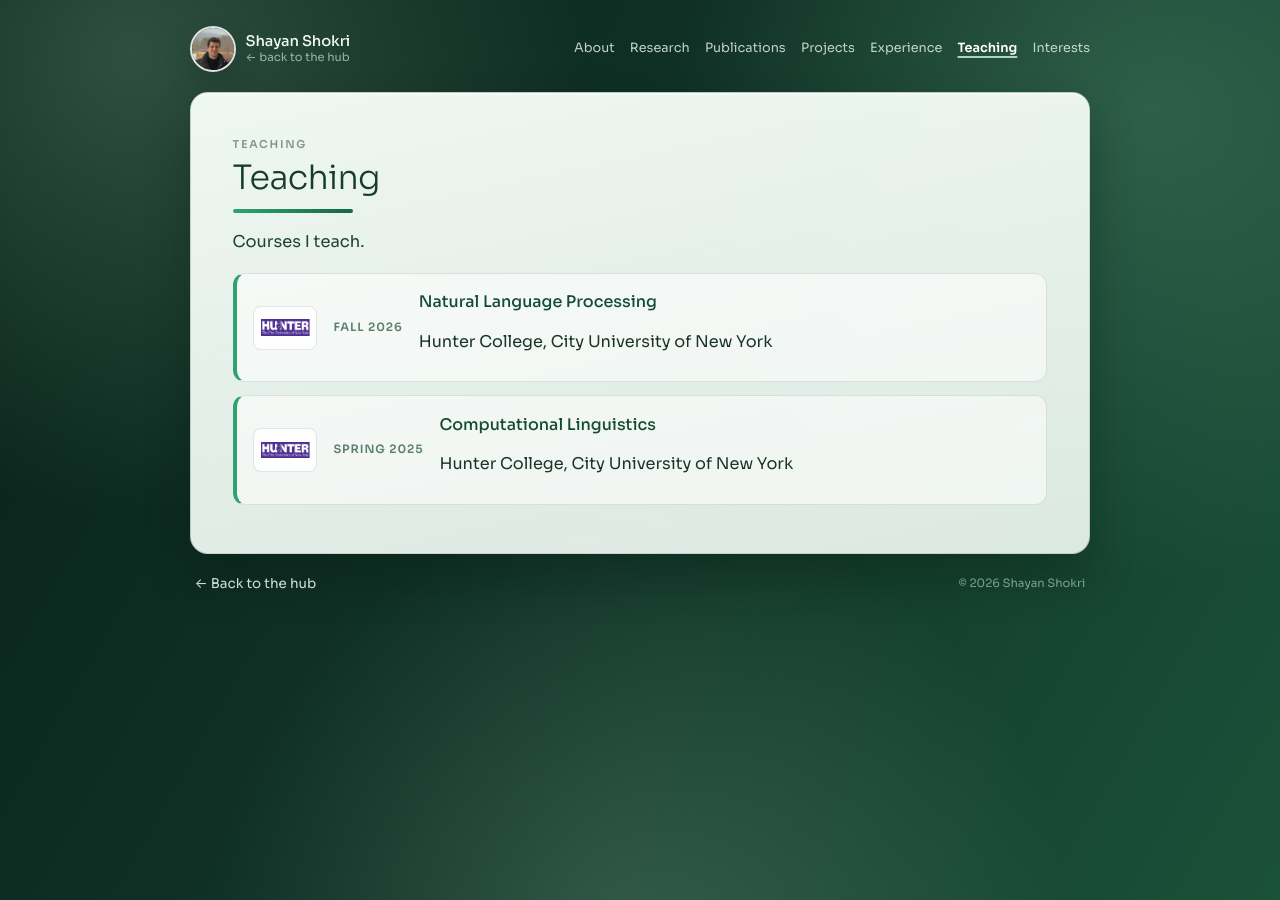
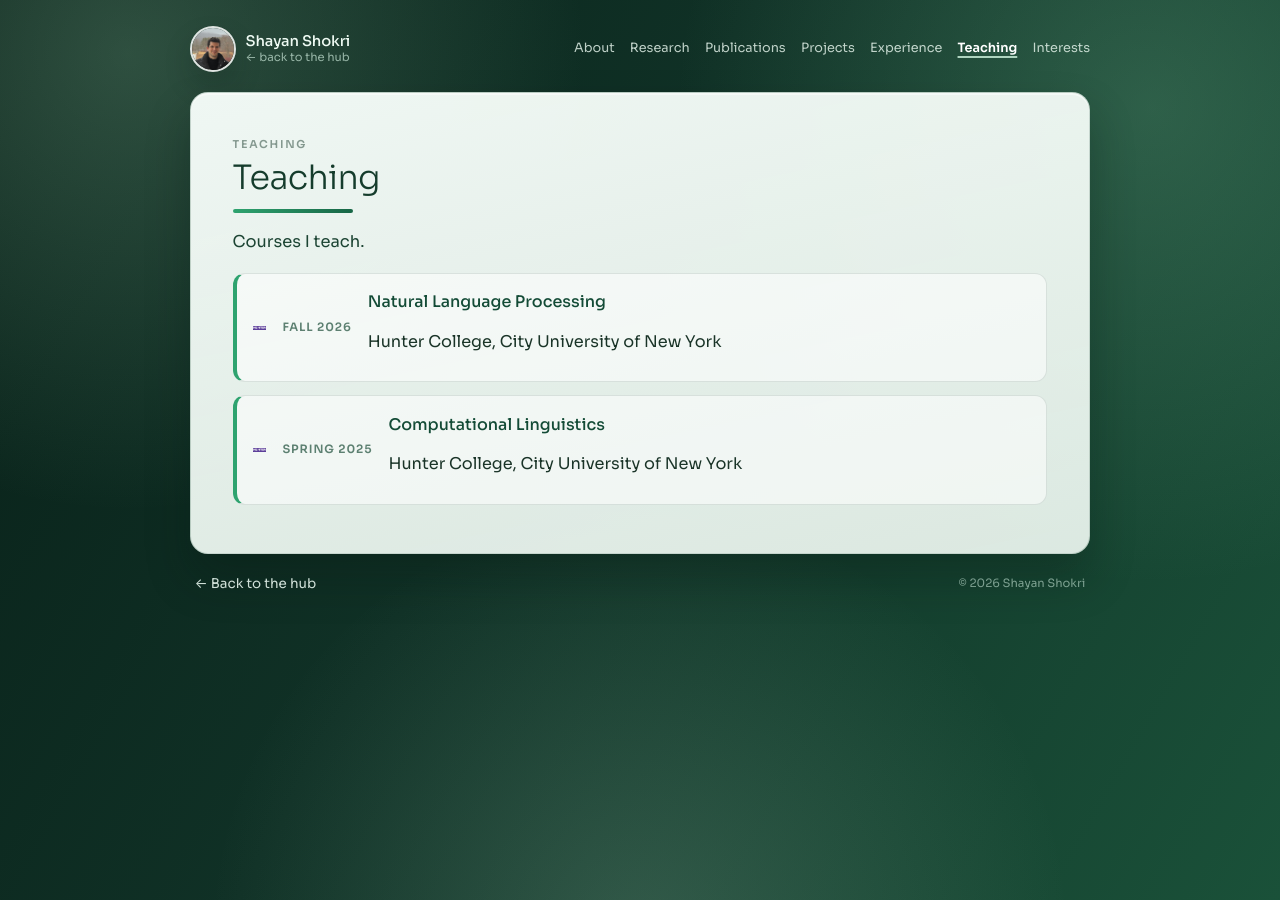
Before and after one commit to shaayaansh/shaayaansh.github.io, a Jekyll site: the page built from teaching.md, in a window 1280 px wide. Built offline with Jekyll 4.4.1, drawn with Linux system fonts in a browser that asks for light colours.

Commit message:
Shrink teaching logo to 20% of its prior size
Co-Authored-By: Claude Opus 5 <noreply@anthropic.com>

```diff
--- a/assets/css/custom.css
+++ b/assets/css/custom.css
@@ -741,13 +741,9 @@ body.is-hub {
 }
 
 .teaching-logo {
-  width: 64px;
-  height: 44px;
+  width: 13px;
+  height: 9px;
   object-fit: contain;
-  border-radius: 8px;
-  background: rgba(255, 255, 255, 0.85);
-  border: 1px solid var(--line);
-  padding: 0.3rem 0.4rem;
   flex-shrink: 0;
 }
 
```
